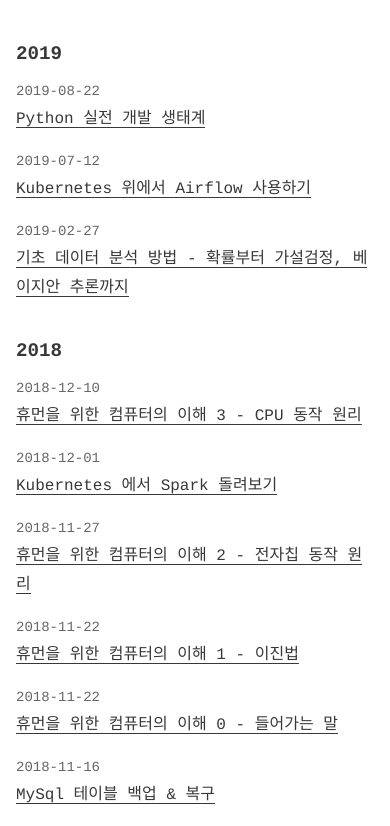
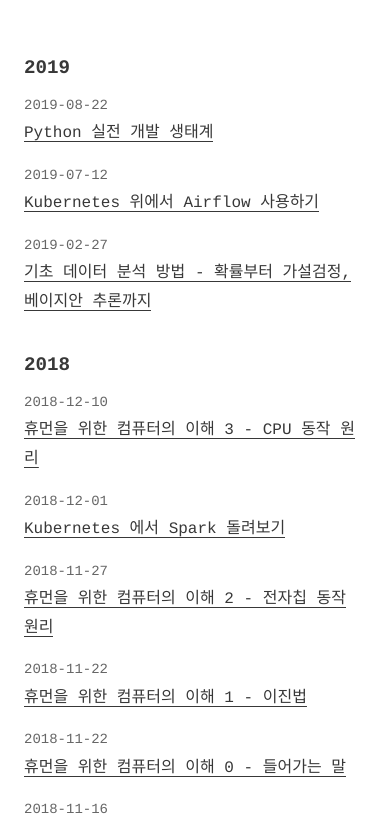
Before and after one commit to humbledude/blog, a plain HTML site: page archives/index.html in a window 390 px wide. Shown: the part 143-969 px from the top of the page. Drawn offline with Linux system fonts and the light colour scheme; a web font is replaced by a local one.

Commit message:
Site updated: 2020-10-14 00:59:07

```diff
--- a/css/style.css
+++ b/css/style.css
@@ -559,8 +559,8 @@
 }
 @media (max-width: 480px) {
   .px3 {
-    padding-right: 1rem;
-    padding-left: 1rem;
+    padding-right: 1.5rem;
+    padding-left: 1.5rem;
   }
   .my4 {
     margin-top: 2rem;
--- a/post-sitemap.xml
+++ b/post-sitemap.xml
@@ -24,7 +24,7 @@
     </url>
 
     <url>
-        <loc>https://humbledude.github.io/blog/2018/12/01/spark-on-kube/</loc>
+        <loc>https://humbledude.github.io/blog/2018/11/16/zsh-bash-locale/</loc>
         <lastmod>2020-10-13T13:26:39.847Z</lastmod>
         <changefreq>weekly</changefreq>
         <priority>0.6</priority>
@@ -32,7 +32,7 @@
     </url>
 
     <url>
-        <loc>https://humbledude.github.io/blog/2018/11/16/zsh-bash-locale/</loc>
+        <loc>https://humbledude.github.io/blog/2018/12/01/spark-on-kube/</loc>
         <lastmod>2020-10-13T13:26:39.847Z</lastmod>
         <changefreq>weekly</changefreq>
         <priority>0.6</priority>
```
Also changed, not shown: tag-sitemap.xml (+7 -7 lines).
